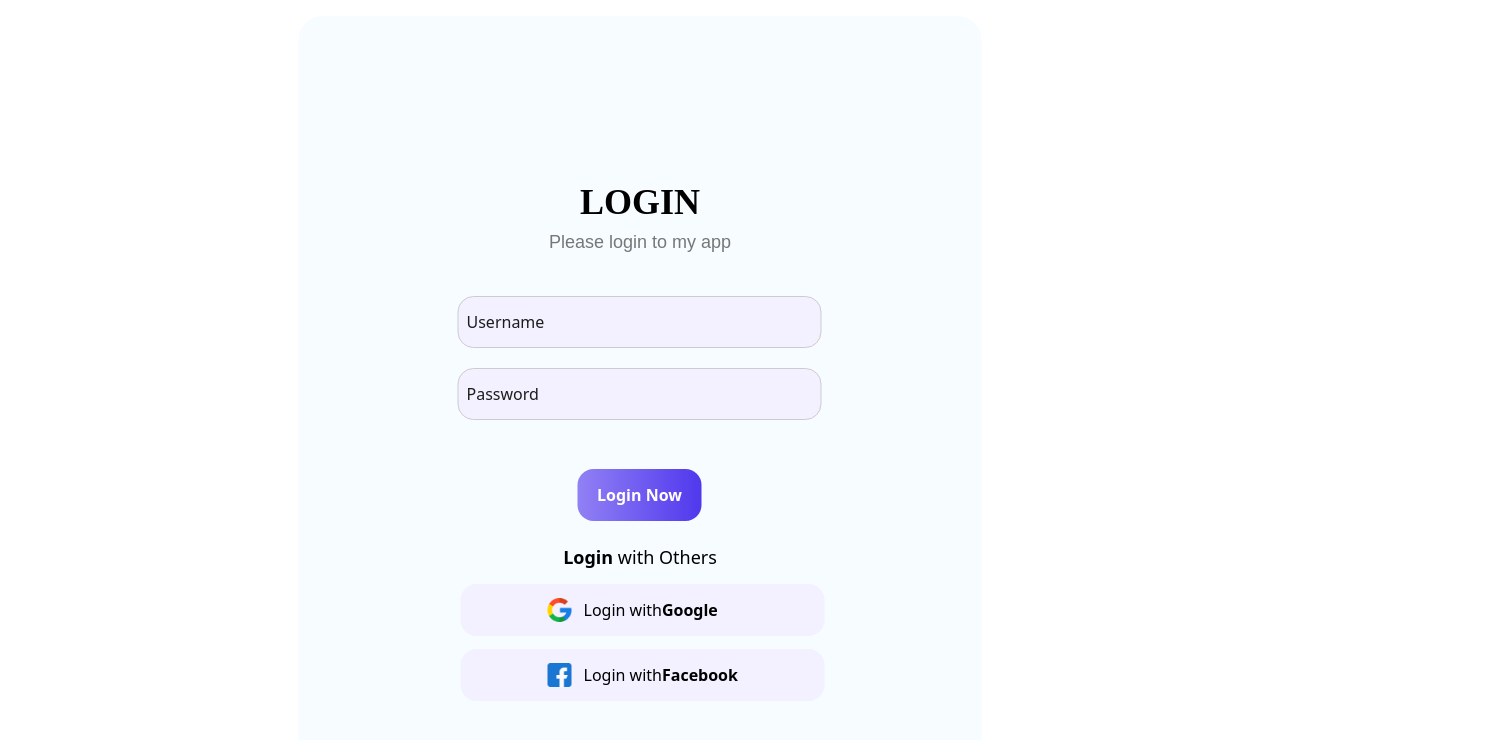
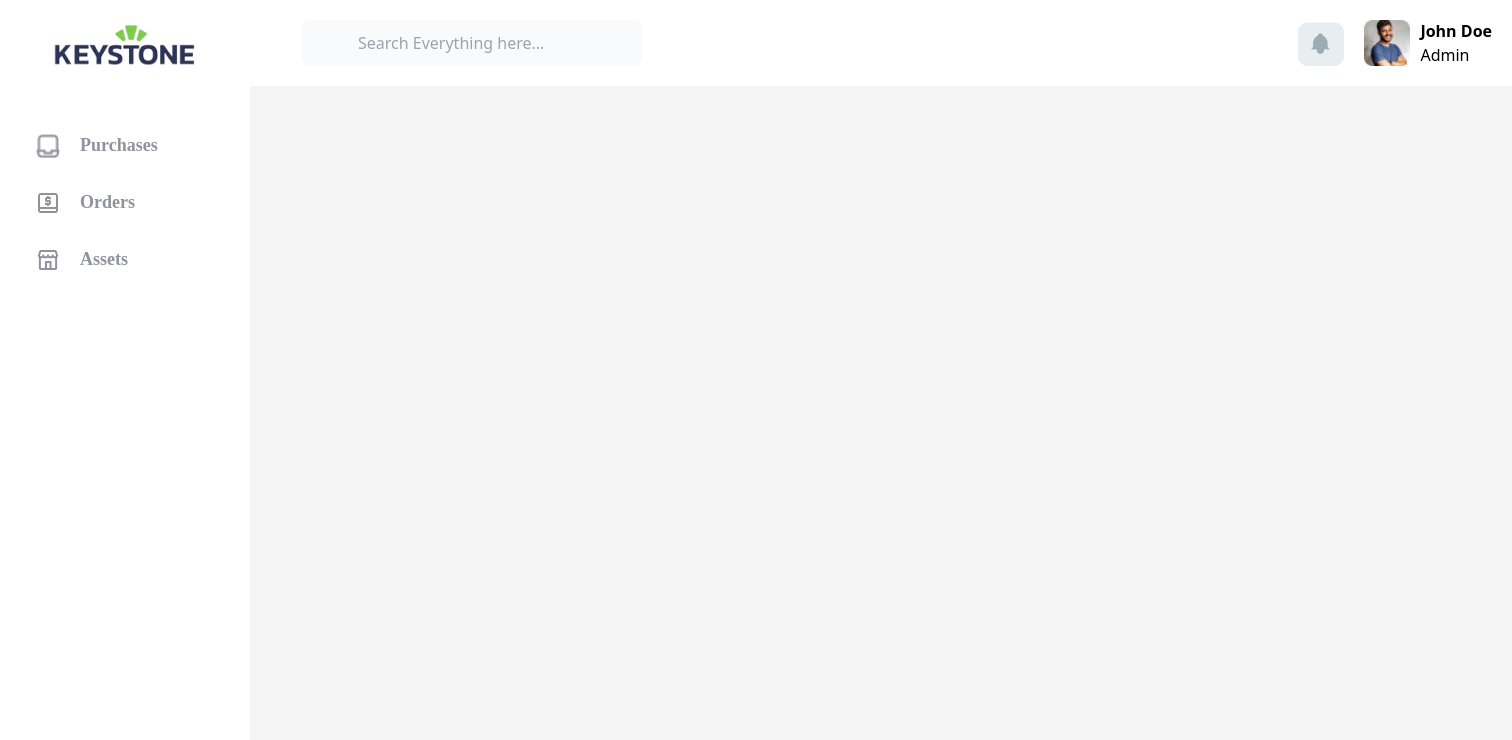
Before and after one commit to SrikanthBethi9885/ivanti-servicereq, a React (Create React App) app: page / in a window 1280 px wide. Shown: the top 740 px of the page, 1512 px wide, since content can reach past the window. Built offline with nearby package versions, Linux system fonts and the light colour scheme.

Commit message:
Update App.tsx

```diff
--- a/src/App.tsx
+++ b/src/App.tsx
@@ -12,26 +12,26 @@ import LogiPage from "./MCPC-APP/Pages/LogiPage";
 const App = () => {
 
   return (
-    // <Router>
-    //   <div className="custom-layout">
-    //     <Header />
-    //     <div className="main-content">
-    //       <Sidebar />
-    //       <div className="content">
-    //         <Routes>
-    //           <Route path="/purchases" element={<Purchases />} />
-    //           <Route path="/inventory" element={<Inventory />} />
-    //           <Route path="/tickets" element={<Tickets />} />
-    //           <Route path="/orders" element={<Orders />} />
-    //           <Route path="/deployment" element={<Deployment />} />
-    //           <Route path="/assets" element={<Assets />} />
-    //         </Routes>
-    //       </div>
-    //     </div>
-    //   </div>
-    // </Router>
+    <Router>
+      <div className="custom-layout">
+        <Header />
+        <div className="main-content">
+          <Sidebar />
+          <div className="content">
+            <Routes>
+              <Route path="/purchases" element={<Purchases />} />
+              <Route path="/inventory" element={<Inventory />} />
+              <Route path="/tickets" element={<Tickets />} />
+              <Route path="/orders" element={<Orders />} />
+              <Route path="/deployment" element={<Deployment />} />
+              <Route path="/assets" element={<Assets />} />
+            </Routes>
+          </div>
+        </div>
+      </div>
+    </Router>
     // <Layout />
-    <LogiPage />
+    // <LogiPage />
   );
 };
 
```
